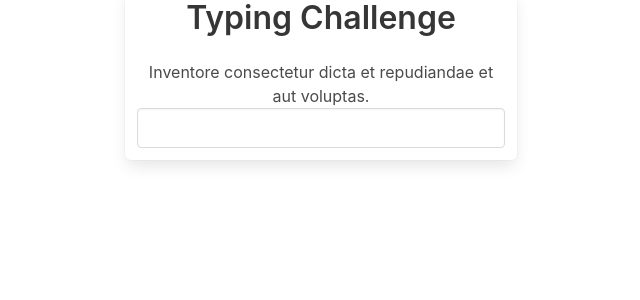
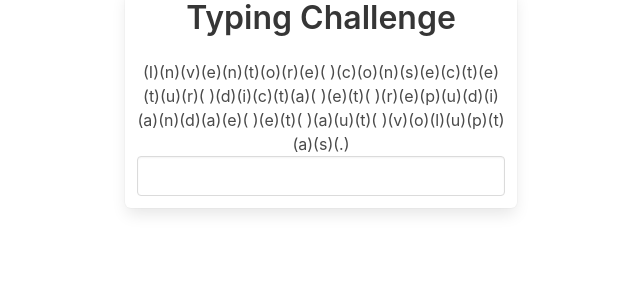
Before and after one commit to miha-9111/typing, an Angular app: page / in a window 1280 px wide. Shown: the top 300 px of the page, without its empty margins (319-959 px from the left). Built offline with nearby package versions, Linux system fonts and the light colour scheme.

Commit message:
Character by Character Comparison

```diff
--- a/src/app/app.component.html
+++ b/src/app/app.component.html
@@ -4,7 +4,7 @@
       <h1 class="title has-text-centered">Typing Challenge</h1>
 
       <p class="has-text-centered">
-        {{ randomText }}
+        <span *ngFor="let letter of randomText.split(''); let i = index;">({{ letter }}{{ enteredText[i] }})</span>
       </p>
 
       <div class="field">
```
